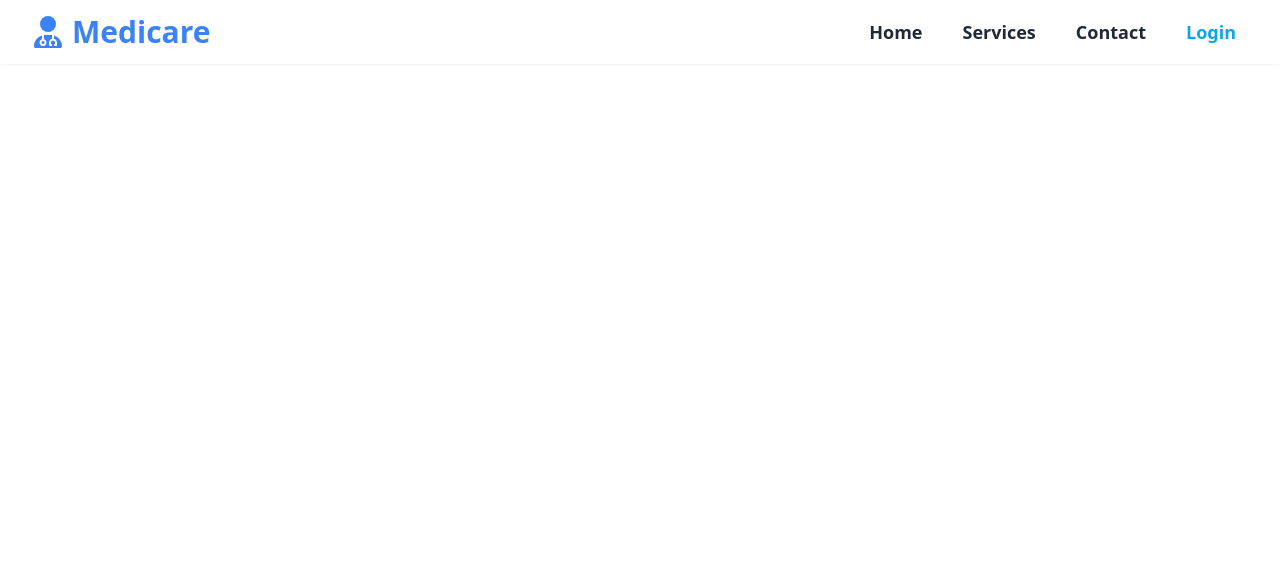
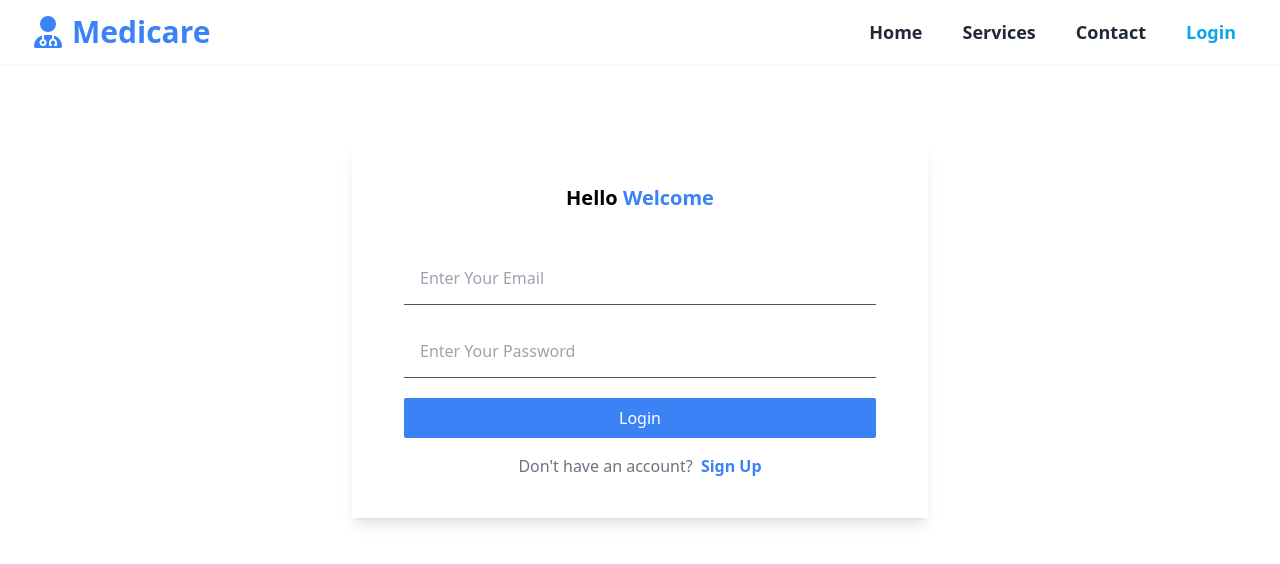
Before and after one commit to IamShihabPro/Hospital-client, a React (Vite) app: page /login in a window 1280 px wide. Shown: the top 564 px of the page. Built offline with nearby package versions, Linux system fonts and the light colour scheme.

Commit message:
login page

```diff
--- a/src/pages/Login/Login.jsx
+++ b/src/pages/Login/Login.jsx
@@ -1,8 +1,47 @@
+import { useState } from "react";
+import { Link } from "react-router-dom";
 
 const Login = () => {
+    const [formData, setFormData] = useState({
+        email:'',
+        password:''
+    })
+
+    /*
+    */
+
+    const handleInputChange = (e) =>{
+        const {name, value} = e.target;
+        setFormData((prev) =>({
+            ...prev, [name]: value
+        }))
+    }
+    const handleSubmit = e =>{
+        e.preventDefault()
+    }
     return (
-        <div>
-            login
+        <div className="mt-36 mx-4">
+            <div className="w-full max-w-xl mx-auto shadow-lg md:p-10">
+                <h3 className="text-xl font-bold text-center mb-10">Hello <span className="text-blue-500">Welcome</span> </h3>
+
+                <form onSubmit={handleSubmit} className="py-4 md:py-0 px-3">
+                    <div className="mb-5">
+                        <input type="email" name="email" value={formData.email} onChange={handleInputChange} placeholder="Enter Your Email"
+                        className="w-full px-4 py-3 border-b border-solid border-gray-600 focus:outline-none focus:border-b-blue-500 text-md leading-7 text-blue-500"
+                        />
+                    </div>
+                    <div className="mb-5">
+                        <input type="password" name="password" value={formData.password} onChange={handleInputChange} placeholder="Enter Your Password"
+                        className="w-full px-4 py-3 border-b border-solid border-gray-600 focus:outline-none focus:border-b-blue-500 text-md leading-7 text-blue-500"
+                        />
+                    </div>
+                    <div>
+                        <button className="w-full bg-blue-500 px-4 py-2 text-white rounded-sm">Login</button>
+                    </div>
+
+                    <p className="text-gray-500 text-center mt-4">Don't have an account? <Link className="ml-1 text-blue-500 font-bold" to='/signup'> Sign Up </Link> </p>
+                </form>
+            </div>
         </div>
     );
 };
```
